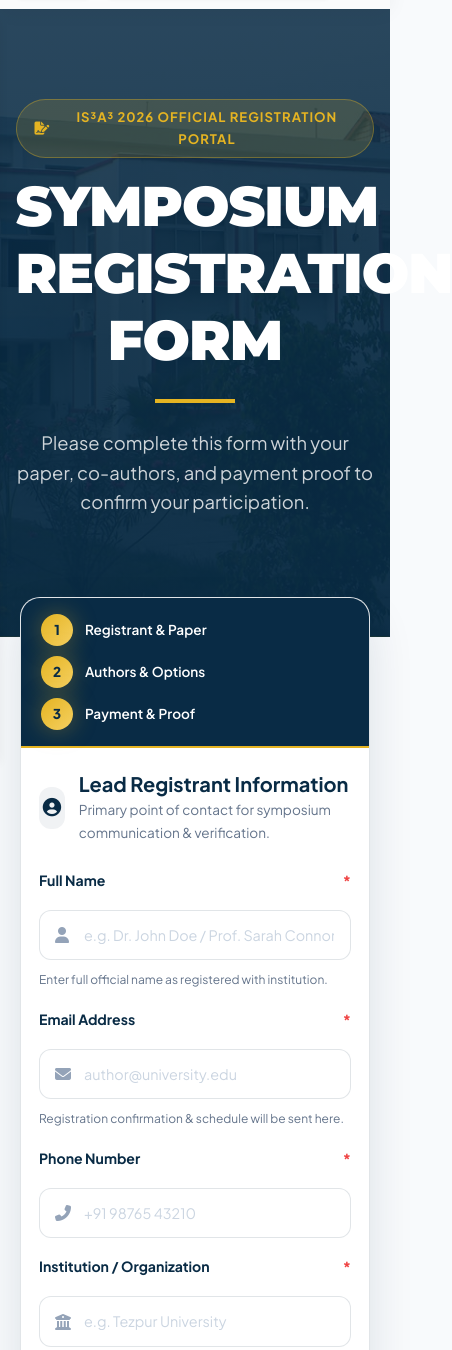
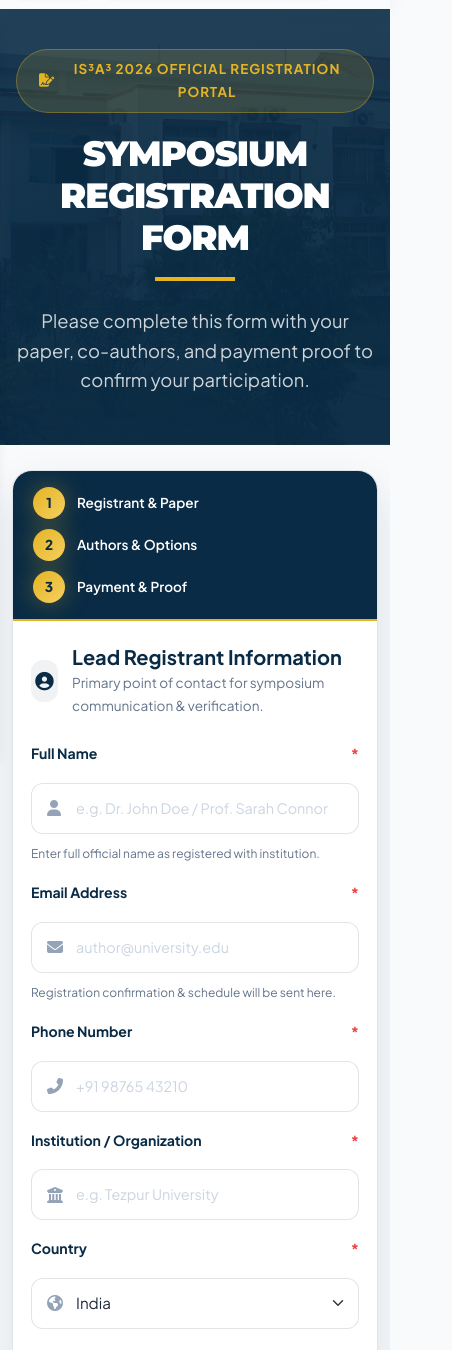
Before and after one commit to TusharBharali/is3a3-2026, a plain HTML site: page registration-form.html in a window 390 px wide. Shown: the part 121-1471 px from the top of the page, 452 px wide, since content can reach past the window. Drawn offline with nearby package versions, Linux system fonts and the light colour scheme.

Commit message:
Initial commit

```diff
--- a/src/styles/registration-form.css
+++ b/src/styles/registration-form.css
@@ -44,6 +44,27 @@
     min-height: 100vh;
 }
 
+/* Page Banner Tuning for Registration Form */
+.registration-page-body .page-banner {
+    padding: 210px 20px 75px 20px;
+    background: linear-gradient(rgba(9, 43, 69, 0.88), rgba(9, 43, 69, 0.96)),
+                url('../assets/images/DEPARTOFCSE.jpg');
+    background-size: cover;
+    background-position: center;
+    text-align: center;
+}
+
+.registration-page-body .page-banner h2 {
+    font-size: 3.2rem;
+    margin-bottom: 18px;
+}
+
+.registration-page-body .page-banner p {
+    margin-bottom: 0;
+    font-size: 1.15rem;
+    max-width: 720px;
+}
+
 /* Banner Sub-Navigation / Breadcrumb */
 .form-hero-badge {
     display: inline-flex;
@@ -52,19 +73,19 @@
     background: rgba(229, 180, 34, 0.15);
     border: 1px solid rgba(229, 180, 34, 0.35);
     color: var(--accent);
-    padding: 6px 18px;
+    padding: 8px 22px;
     border-radius: var(--radius-full);
-    font-size: 0.82rem;
+    font-size: 0.84rem;
     font-weight: 700;
     text-transform: uppercase;
     letter-spacing: 1px;
-    margin-bottom: 15px;
+    margin-bottom: 20px;
 }
 
-/* Main Form Wrapper */
+/* Main Form Wrapper - Clean Downward Spacing (No Overlap) */
 .form-main-container {
     max-width: 1280px;
-    margin: -40px auto 80px auto;
+    margin: 50px auto 100px auto;
     padding: 0 20px;
     position: relative;
     z-index: 10;
@@ -151,6 +172,16 @@
 }
 
 @media (max-width: 768px) {
+    .registration-page-body .page-banner {
+        padding: 170px 16px 50px 16px;
+    }
+    .registration-page-body .page-banner h2 {
+        font-size: 2.2rem;
+    }
+    .form-main-container {
+        margin: 25px auto 60px auto;
+        padding: 0 12px;
+    }
     .form-body {
         padding: 24px 18px;
     }
```
